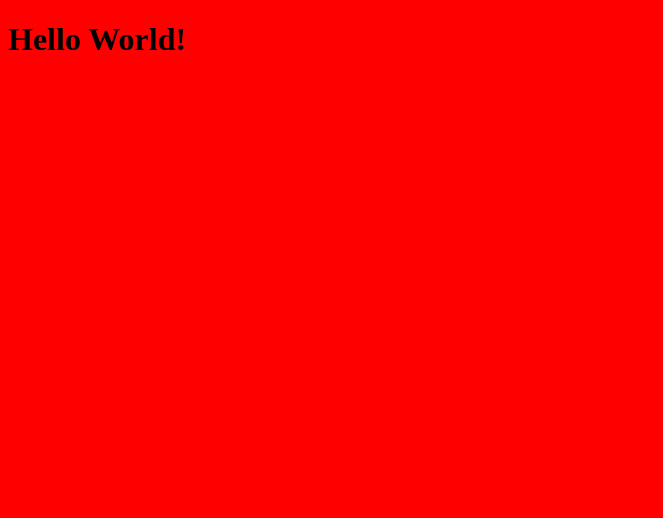
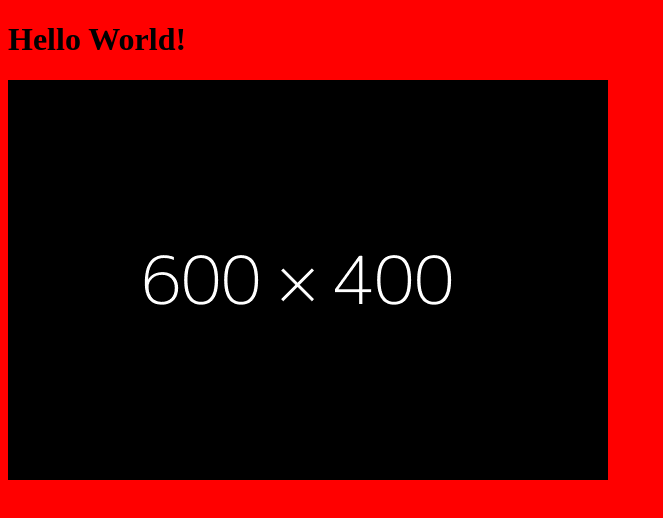
Before and after one commit to mapra99/ip-tracker, a React app: page / in a window 1280 px wide. Shown: the top 518 px of the page, without its empty margins (0-663 px from the left). Built offline with nearby package versions, Linux system fonts and the light colour scheme.

Commit message:
images bundling

```diff
--- a/package.json
+++ b/package.json
@@ -34,6 +34,7 @@
     "eslint-plugin-import": "^2.22.0",
     "eslint-plugin-jsx-a11y": "^6.3.1",
     "eslint-plugin-react": "^7.20.6",
+    "file-loader": "^6.1.0",
     "html-loader": "^1.3.0",
     "html-webpack-plugin": "^4.4.1",
     "mini-css-extract-plugin": "^0.11.2",
--- a/src/containers/App.jsx
+++ b/src/containers/App.jsx
@@ -1,8 +1,12 @@
 import React from 'react';
 import '../assets/styles/containers/App.scss';
+import dummyImage from '../assets/static/images/dummyImage.png';
 
 const App = () => (
-  <h1>Hello World!</h1>
+  <div>
+    <h1>Hello World!</h1>
+    <img src={dummyImage} alt='' />
+  </div>
 );
 
 export default App;
--- a/webpack.config.js
+++ b/webpack.config.js
@@ -38,6 +38,17 @@ module.exports = {
           'sass-loader',
         ],
       },
+      {
+        test: /\.(png|gif|jpg|jpeg)/,
+        use: [
+          {
+            loader: 'file-loader',
+            options: {
+              name: 'assets/[hash].[ext]',
+            },
+          },
+        ],
+      },
     ],
   },
   plugins: [
```
Also changed, not shown: src/assets/static/images/dummyImage.png (added), 1 other file (tests, documents, lock files or other folders).
